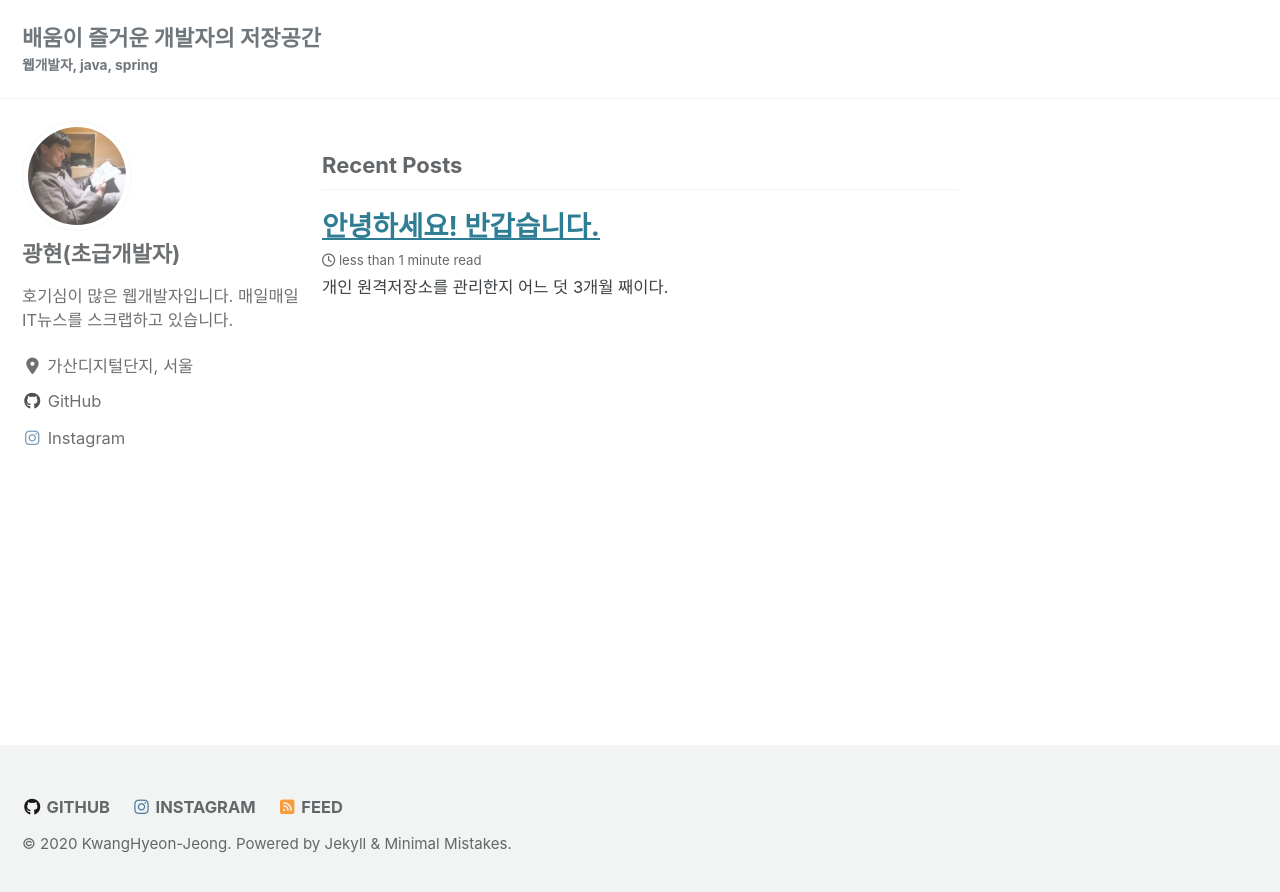
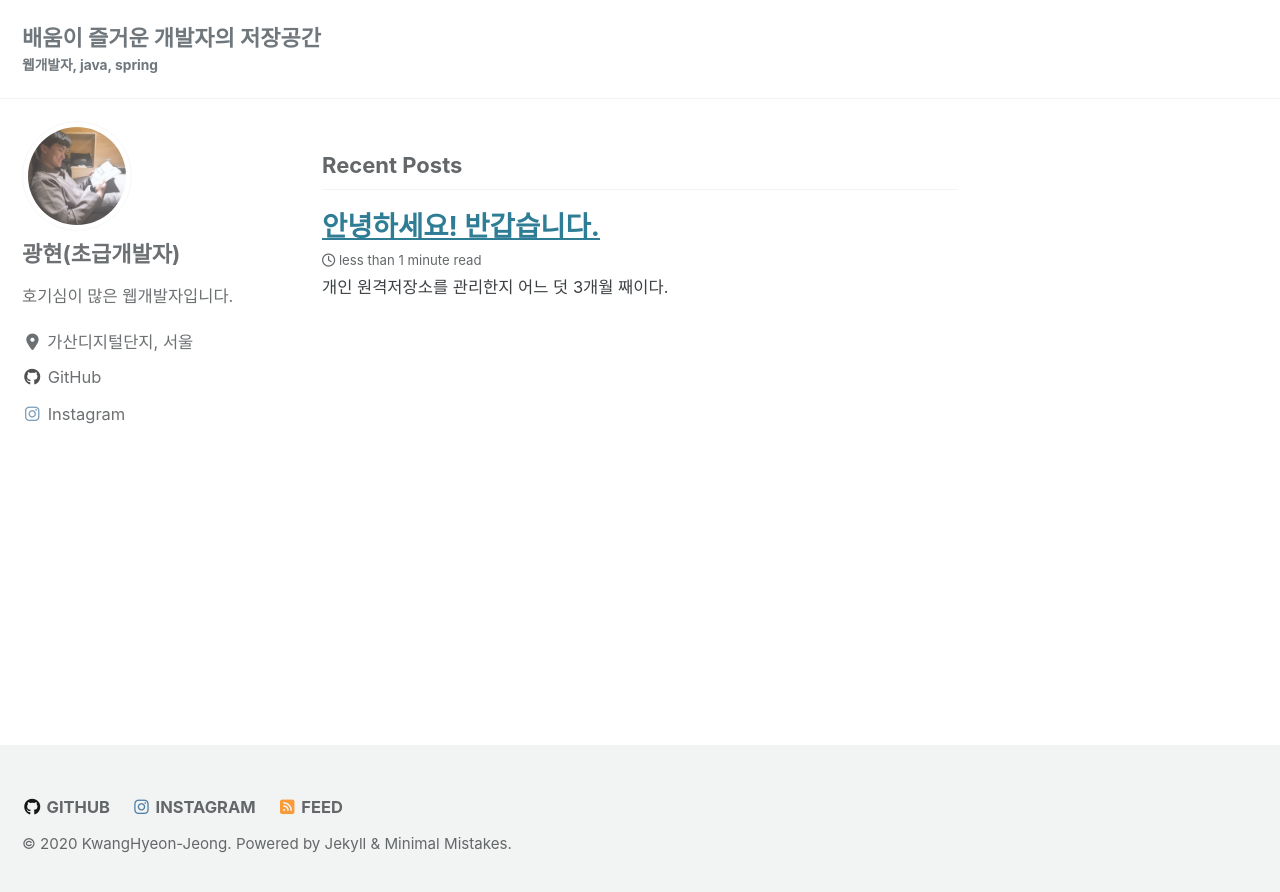
Before and after one commit to mmmmicha/wjdrhkd456.github.io, a Jekyll site: the page built from index.html, in a window 1280 px wide. Shown: the top 892 px of the page. Built offline with Jekyll 4.4.1, drawn with Linux system fonts in a browser that asks for light colours; cached includes are drawn as plain includes; nearby versions of some CDN libraries; the list of posts is cut into pages by our own code.

Commit message:
Update _config.yml

```diff
--- a/_config.yml
+++ b/_config.yml
@@ -96,7 +96,7 @@ analytics:
 author:
   name             : "광현(초급개발자)"
   avatar           : "/assets/images/itsme.jpg" # path of avatar image, e.g. "/assets/images/bio-photo.jpg"
-  bio              : "호기심이 많은 웹개발자입니다. 매일매일 IT뉴스를 스크랩하고 있습니다."
+  bio              : "호기심이 많은 웹개발자입니다."
   location         : "가산디지털단지, 서울"
   email            :
   links:
@@ -146,6 +146,8 @@ footer:
 include:
   - .htaccess
   - _pages
+  - /_layouts
+  - /_includes
 exclude:
   - "*.sublime-project"
   - "*.sublime-workspace"
```
